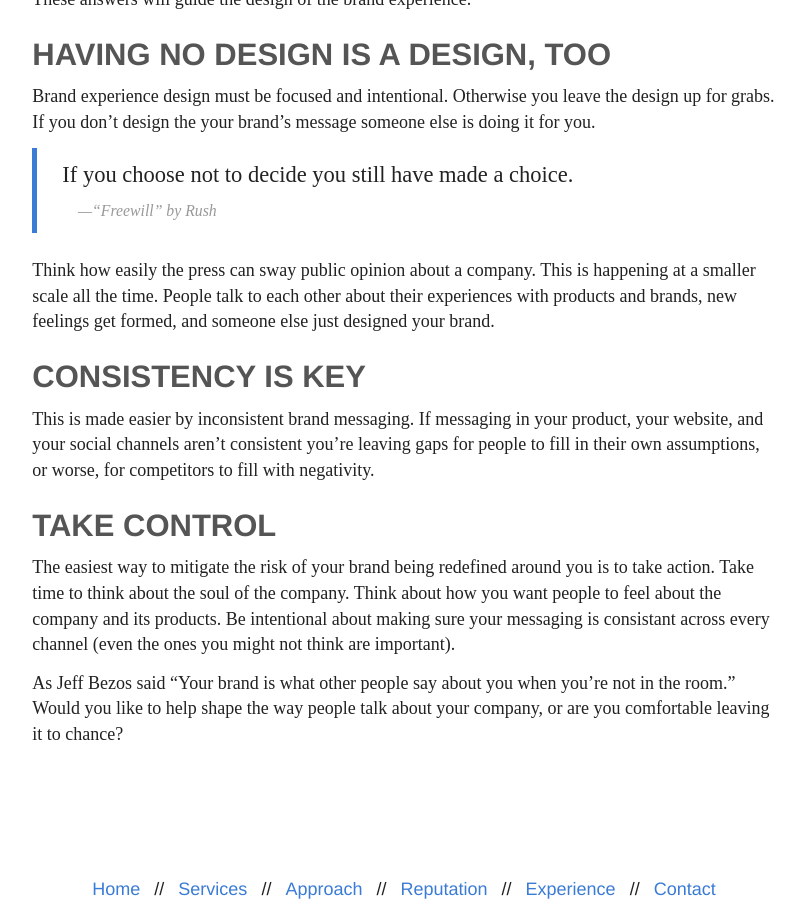
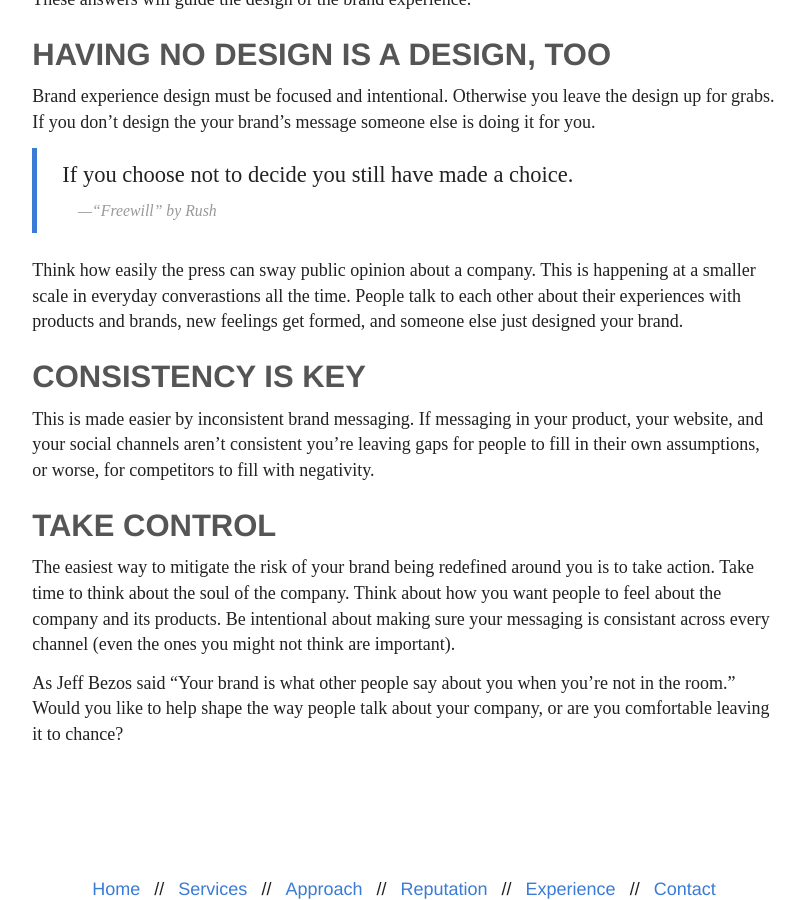
Before and after one commit to ninelabs/ninelabs.com, a Jekyll site: the page built from _posts/2014-12-05-brand-experience.md, in a window 1280 px wide and 900 px high, scrolled down 1741 px. Shown: the whole window, without its empty margins (236-1040 px from the left). Built offline with Jekyll 4.4.1, drawn with Linux system fonts in a browser that asks for light colours; nearby versions of some CDN libraries; Markdown is read by kramdown in place of the engine named in the settings.

Commit message:
more blog post tweakery
Signed-off-by: J Cornelius <github@jcornelius.com>

```diff
--- a/_posts/2014-12-05-brand-experience.md
+++ b/_posts/2014-12-05-brand-experience.md
@@ -47,7 +47,7 @@ Brand experience design must be focused and intentional. Otherwise you leave the
 
 > If you choose not to decide you still have made a choice. *"Freewill" by Rush*
 
-Think how easily the press can sway public opinion about a company. This is happening at a smaller scale all the time. People talk to each other about their experiences with products and brands, new feelings get formed, and someone else just designed your brand.
+Think how easily the press can sway public opinion about a company. This is happening at a smaller scale in everyday converastions all the time. People talk to each other about their experiences with products and brands, new feelings get formed, and someone else just designed your brand.
 
 ### Consistency is Key
 This is made easier by inconsistent brand messaging. If messaging in your product, your website, and your social channels aren’t consistent you’re leaving gaps for people to fill in their own assumptions, or worse, for competitors to fill with negativity.
```
